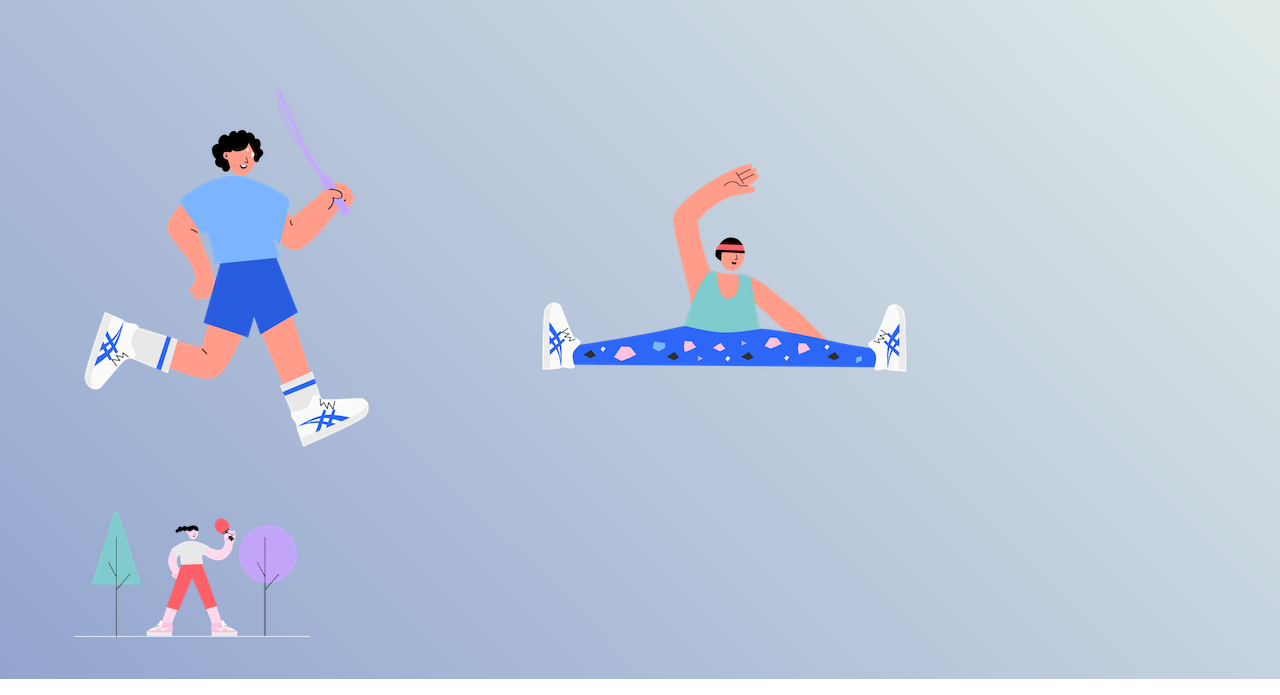
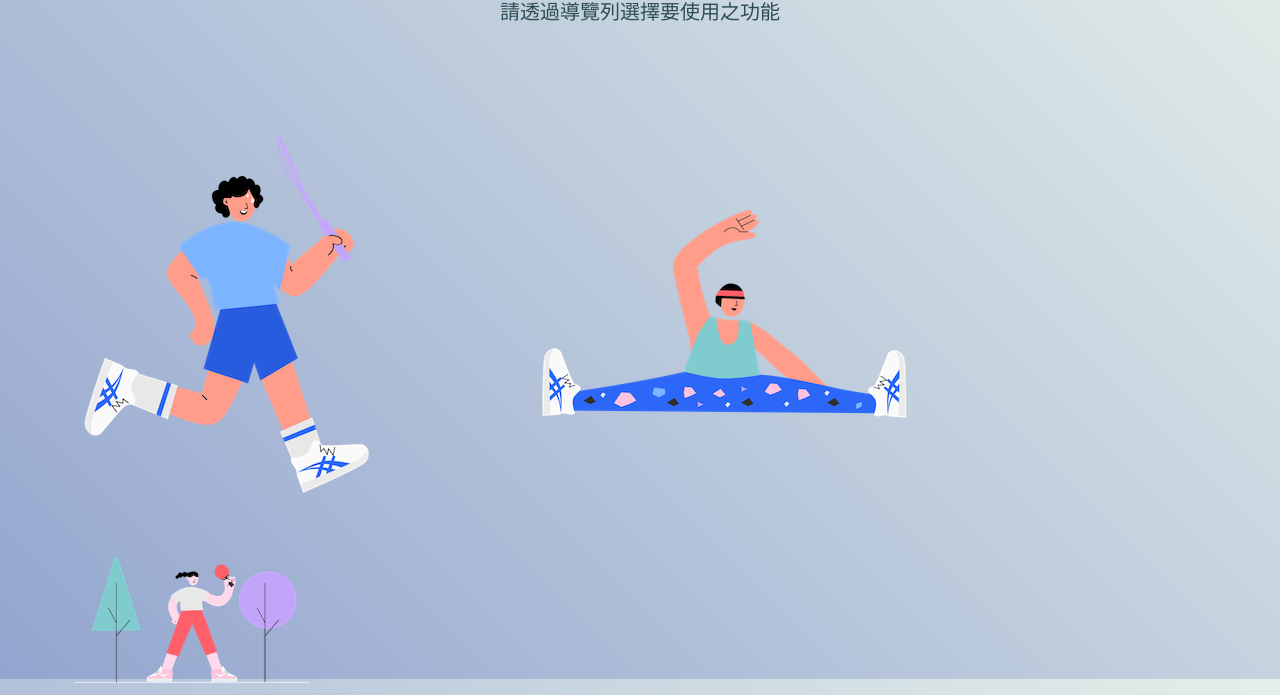
Before and after one commit to stan123151/software0hw.github.io, a plain HTML site: page index.html in a window 1280 px wide. Shown: the part 121-816 px from the top of the page. Drawn offline with nearby package versions, Linux system fonts and the light colour scheme.

Commit message:
index.html新增副標題

```diff
--- a/index.html
+++ b/index.html
@@ -10,7 +10,7 @@
 <body style="height: 100vh; background-image: linear-gradient(45deg, #93a5cf 0%, #e4efe9 100%);">
 <script type="text/javascript" src="./JS/nav.js"></script>
 <h1 style="text-align: center;font-size: 45;color: darkslategrey;">歡迎來到比賽計分系統</h1>
-<!--<p style="text-align: center;font-size: 20; color: darkslategrey;">請透過導覽列選擇要使用之功能</p>-->
+<p style="text-align: center;font-size: 20; color: darkslategrey;">請透過導覽列選擇要使用之功能</p>
 <div class="" style="">
     <br><br><br>
     <img src="./PNG/Playing_Sports_badminton.png" alt="" style="height: auto;width: auto;padding-left: 5%;padding-right: 5%">
```
